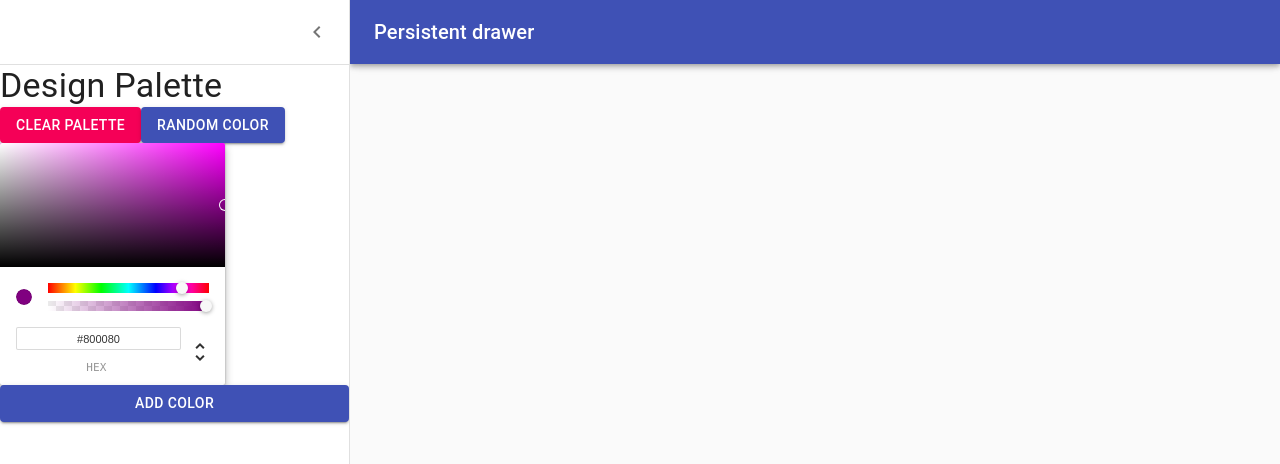
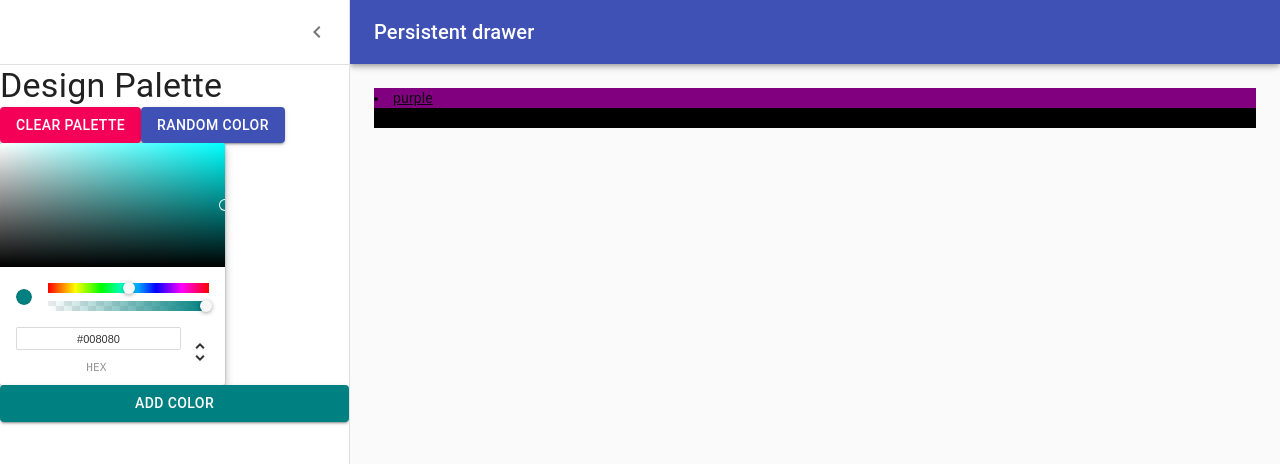
Before and after one commit to SpyrosGeo/AllTheColors, a React (Create React App) app: page /palette/new in a window 1280 px wide. Both pictures are taken after a click on the button "open drawer". Shown: the top 464 px of the page. Built offline with nearby package versions, Linux system fonts and the light colour scheme; a web font is replaced by a local one.

Commit message:
Connect ColorPicker to button

```diff
--- a/src/NewPaletteForm.js
+++ b/src/NewPaletteForm.js
@@ -82,6 +82,8 @@ export default function NewPaletteForm(){
     const classes = useStyles();
     const theme = useTheme();
     const[open, setOpen] = React.useState(false);
+    const[curColor, setCurColor] = React.useState("teal");
+    const[colors, setColors] = React.useState(["purple","black"]);
 
     const handleDrawerOpen = () => {
         setOpen(true);
@@ -90,7 +92,13 @@ export default function NewPaletteForm(){
     const handleDrawerClose = () => {
         setOpen(false);
     };
+    const updateCurColor=(newColor)=>{
+        setCurColor(newColor.hex);
 
+    }
+    const addNewColor = () =>{
+        setColors([...colors, curColor])
+    }
     return(
     <div className = { classes.root } >
             <CssBaseline />
@@ -136,9 +144,14 @@ export default function NewPaletteForm(){
                     <Button variant="contained" color="primary">Random Color</Button>
                 </div>
                 <ChromePicker
-                    color="purple"
-                    onChangeComplete={(newColor) => console.log(newColor)} />
-                <Button variant="contained" color="primary">Add Color</Button>
+                    color={curColor}
+                    onChangeComplete={updateCurColor} />
+                <Button
+                    variant="contained"
+                    color="primary"
+                    onClick={addNewColor}
+                    style={{backgroundColor:curColor}}> Add Color</Button>
+
             </Drawer>
             <main
                 className={clsx(classes.content, {
@@ -146,7 +159,12 @@ export default function NewPaletteForm(){
                 })}
             >
                 <div className={classes.drawerHeader} />
-
+               <u>
+                {colors.map(color =>(
+                    <li style={{backgroundColor:color}}>{color}</li>
+                    )
+                )}
+               </u>
             </main>
     </div>
   );
```
